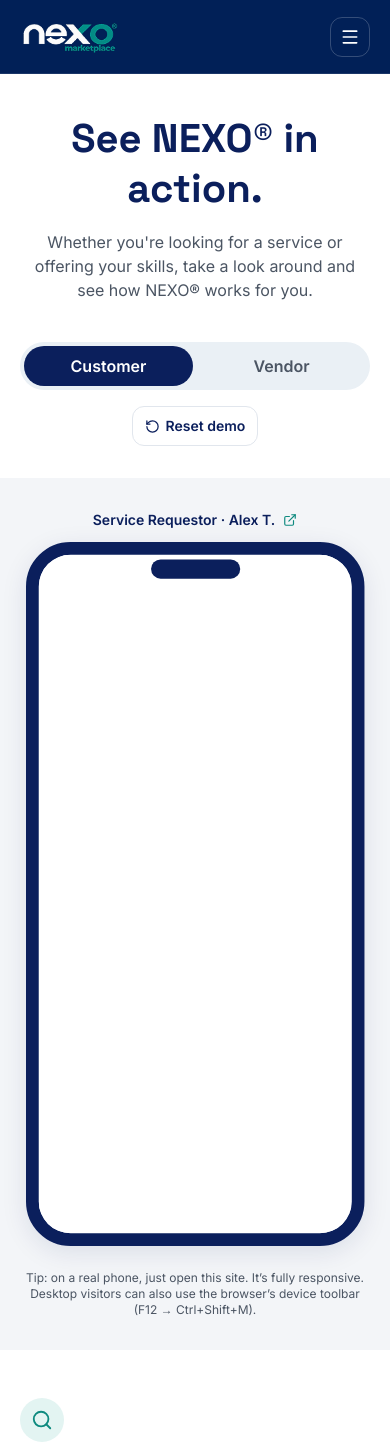
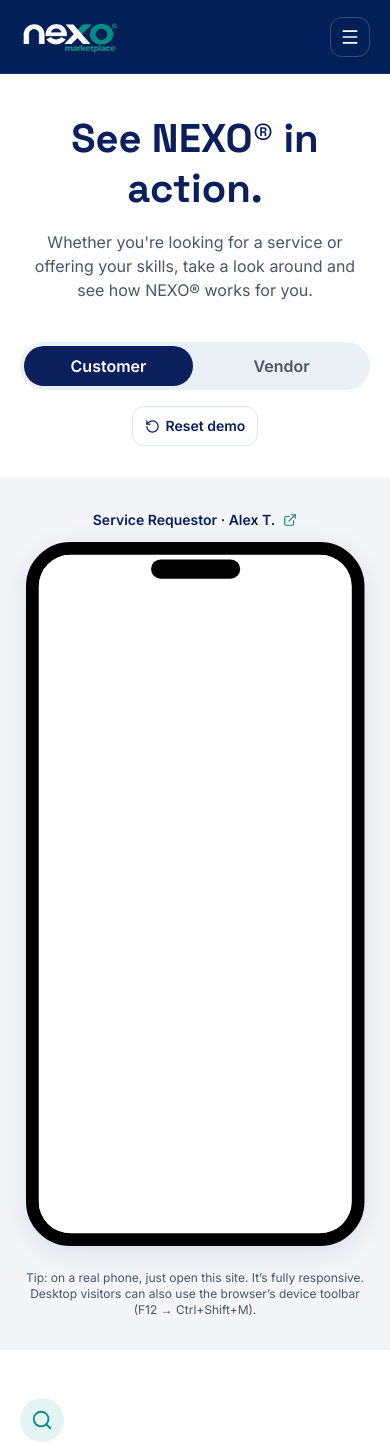
Before and after one commit to Idris-jose/nexo, a Next.js app: page /preview in a window 390 px wide. Shown: the top 1443 px of the page. Built offline with nearby package versions, Linux system fonts and the light colour scheme.

Commit message:
Phone preview: black bezel; app pages use the navy NEXO logo

```diff
--- a/components/demo-app/home-header.tsx
+++ b/components/demo-app/home-header.tsx
@@ -1,5 +1,6 @@
 "use client";
 import { Bell, CircleCheck, Clock, MapPin, Search, X, ChevronDown } from "lucide-react";
+import Image from "next/image";
 import { useState } from "react";
 import { setArea } from "@/lib/demo/actions";
 import { AREA_KEYS, area } from "@/lib/demo/geo";
@@ -7,9 +8,9 @@ import { useStore } from "@/lib/demo/store";
 import type { User } from "@/lib/demo/types";
 import { Avatar, IconButton, Modal, cx, toast } from "@/components/ui";
 
-/** NEXO® logo for light backgrounds (navy "nex", teal "o" and "marketplace"), defined in globals.css. Left-aligned page top. */
+/** NEXO® logo (navy, transparent background) at the top left of the main app pages. */
 export function BrandMark() {
-  return <span role="img" aria-label="NEXO® marketplace" className="brand-mark-light mb-4 block h-7" />;
+  return <Image src="/brand/nexo-logo-navy.png" alt="NEXO® marketplace" width={1493} height={470} priority className="mb-4 h-7 w-auto" />;
 }
 
 /** Home header shared by both apps: photo, greeting, location selector and notifications. */
--- a/components/preview/PreviewStage.tsx
+++ b/components/preview/PreviewStage.tsx
@@ -117,8 +117,8 @@ export function PreviewStage() {
                 </figcaption>
                 <div style={{ width: outerW * scale, height: outerH * scale }}>
                   <div className="origin-top-left" style={{ width: outerW, height: outerH, transform: `scale(${scale})` }}>
-                    <div className="relative rounded-[56px] border-[16px] border-navy bg-navy shadow-glass">
-                      <div className="pointer-events-none absolute left-1/2 top-1.5 z-10 h-6 w-28 -translate-x-1/2 rounded-full bg-navy" />
+                    <div className="relative rounded-[56px] border-[16px] border-black bg-black shadow-glass">
+                      <div className="pointer-events-none absolute left-1/2 top-1.5 z-10 h-6 w-28 -translate-x-1/2 rounded-full bg-black" />
                       <iframe
                         ref={(el) => {
                           frames.current[i] = el;
@@ -172,7 +172,7 @@ export function PreviewStageFallback() {
         <div className="mx-auto h-[55px] w-[262px] rounded-full bg-seg" />
       </section>
       <section className="bg-surface px-5 py-8 lg:p-16">
-        <div className="mx-auto h-[700px] w-[340px] rounded-[56px] bg-navy p-4"><div className="size-full rounded-[36px] bg-[#dce6ea]" /></div>
+        <div className="mx-auto h-[700px] w-[340px] rounded-[56px] bg-black p-4"><div className="size-full rounded-[36px] bg-[#dce6ea]" /></div>
       </section>
     </>
   );
```
Also changed, not shown: public/brand/nexo-logo-navy.png (added).
